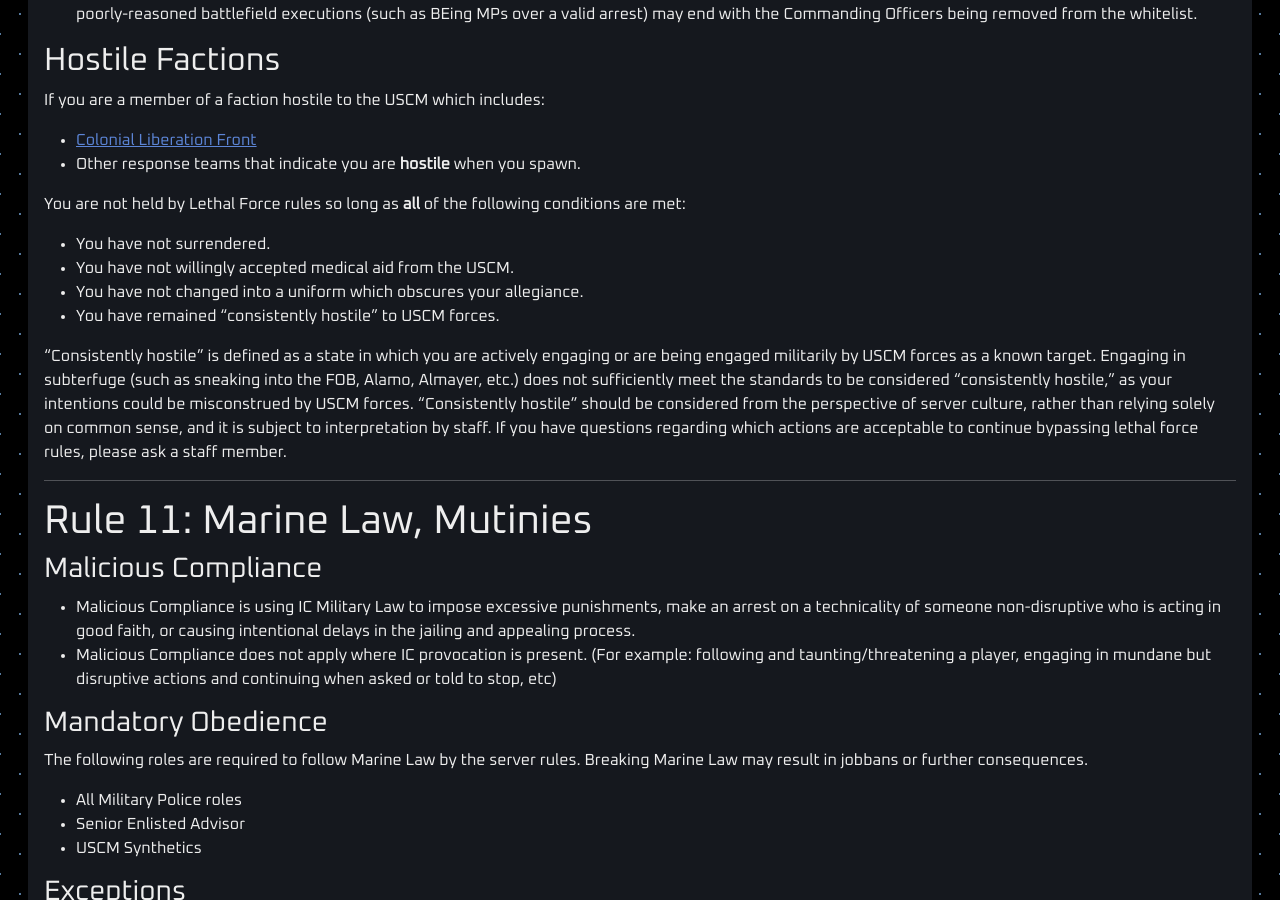
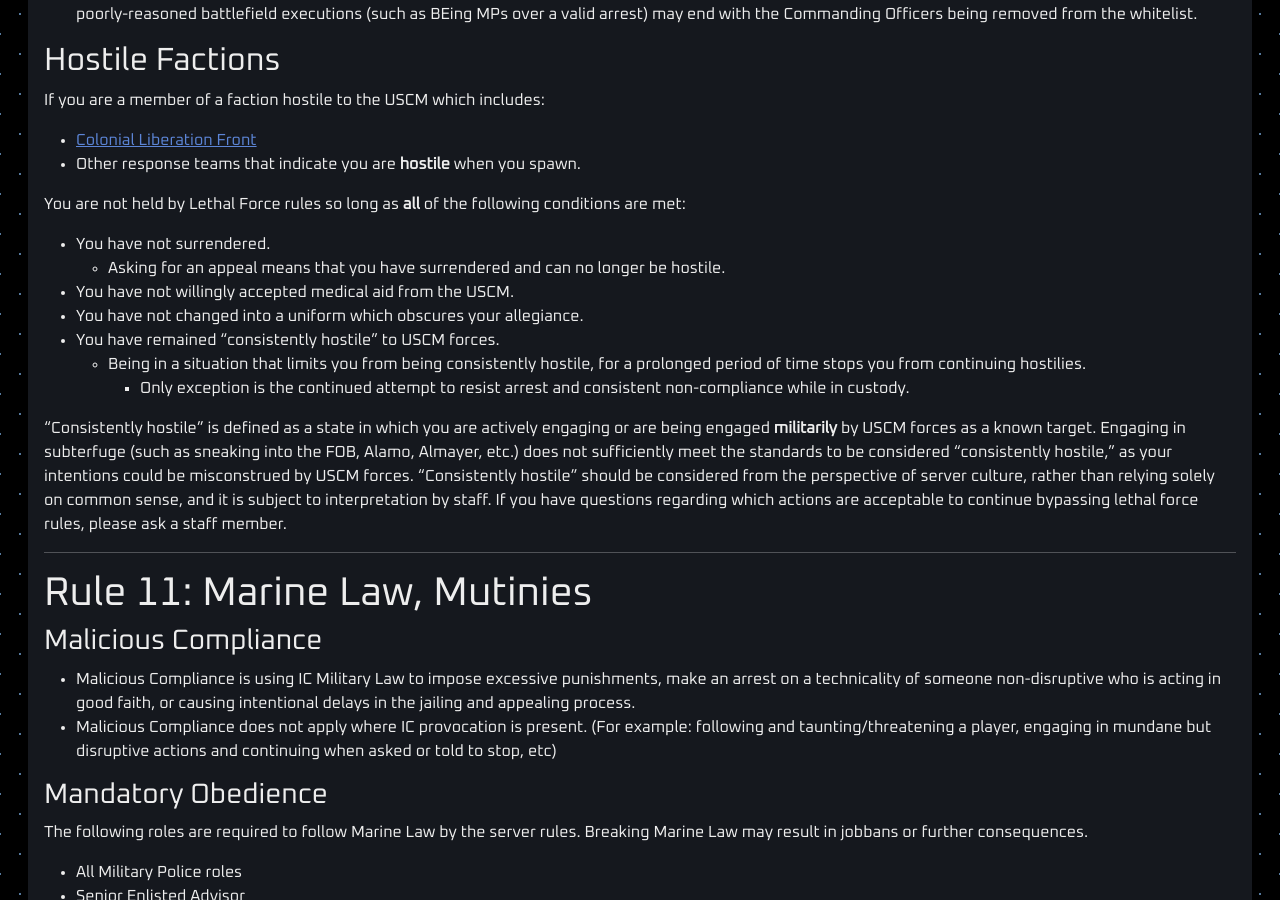
Before and after one commit to cmss13-devs/web, a Jekyll site: the page built from rules.md, in a window 1280 px wide and 900 px high, scrolled down 12446 px. Built offline with Jekyll 4.4.1, drawn with Linux system fonts in a browser that asks for light colours.

Commit message:
Rule 10 - Consistently hostile (#82)
Included some examples and expanded upon the rule in hopes of further
clarification and avoiding recurring issues down the line

```diff
--- a/rules.md
+++ b/rules.md
@@ -478,11 +478,14 @@ If you are a member of a faction hostile to the USCM which includes:
 
 You are not held by Lethal Force rules so long as **all** of the following conditions are met:
 - You have not surrendered.
+  - Asking for an appeal means that you have surrendered and can no longer be hostile.
 - You have not willingly accepted medical aid from the USCM.
 - You have not changed into a uniform which obscures your allegiance.
 - You have remained "consistently hostile" to USCM forces.
+  - Being in a situation that limits you from being consistently hostile, for a prolonged period of time stops you from continuing hostilies.
+    - Only exception is the continued attempt to resist arrest and consistent non-compliance while in custody.
 
-"Consistently hostile" is defined as a state in which you are actively engaging or are being engaged militarily by USCM forces as a known target. Engaging in subterfuge (such as sneaking into the FOB, Alamo, Almayer, etc.) does not sufficiently meet the standards to be considered "consistently hostile," as your intentions could be misconstrued by USCM forces. "Consistently hostile" should be considered from the perspective of server culture, rather than relying solely on common sense, and it is subject to interpretation by staff. If you have questions regarding which actions are acceptable to continue bypassing lethal force rules, please ask a staff member.
+"Consistently hostile" is defined as a state in which you are actively engaging or are being engaged **militarily** by USCM forces as a known target. Engaging in subterfuge (such as sneaking into the FOB, Alamo, Almayer, etc.) does not sufficiently meet the standards to be considered "consistently hostile," as your intentions could be misconstrued by USCM forces. "Consistently hostile" should be considered from the perspective of server culture, rather than relying solely on common sense, and it is subject to interpretation by staff. If you have questions regarding which actions are acceptable to continue bypassing lethal force rules, please ask a staff member.
 
 
 ---
```
